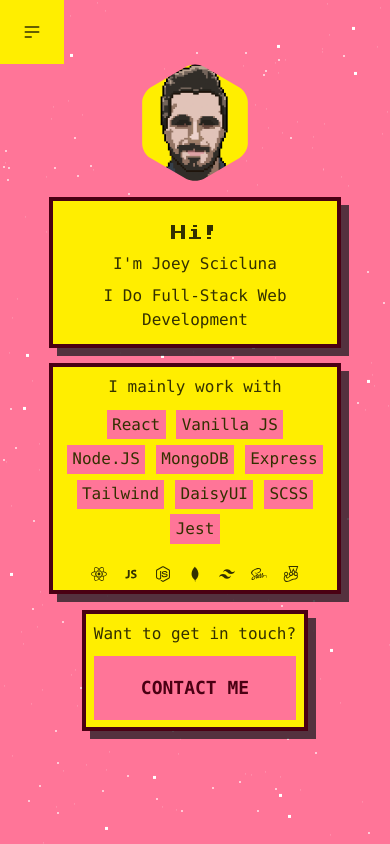
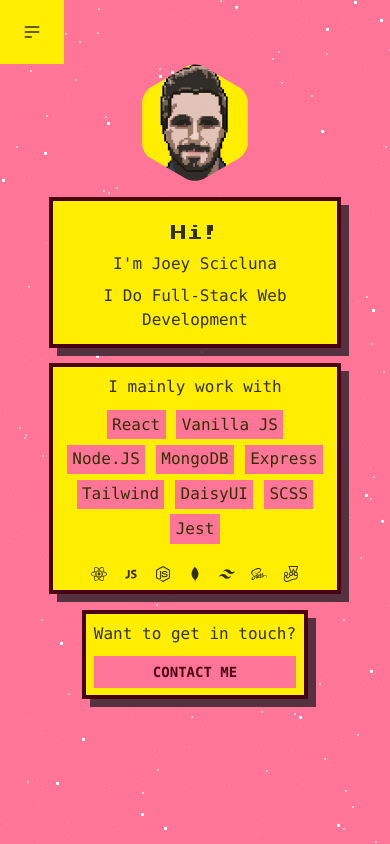
Before and after one commit to nyius/joseph-scicluna-portfolio, a React (Create React App) app: page / in a window 390 px wide. Built offline with nearby package versions, Linux system fonts and the light colour scheme; no server answers; the database is empty.

Commit message:
minor fix

```diff
--- a/src/components/HomeTitle.jsx
+++ b/src/components/HomeTitle.jsx
@@ -30,7 +30,7 @@
 			</div>
 			<div className="right-container-home-contact bg-base-100 border-4 border-primary-content">
 				<p className="text-md lg:text-2xl">Want to get in touch?</p>
-				<button className="btn btn-lg btn-primary">Contact me</button>
+				<button className="btn btn-sm lg:btn-lg btn-primary">Contact me</button>
 			</div>
 		</>
 	);
```
